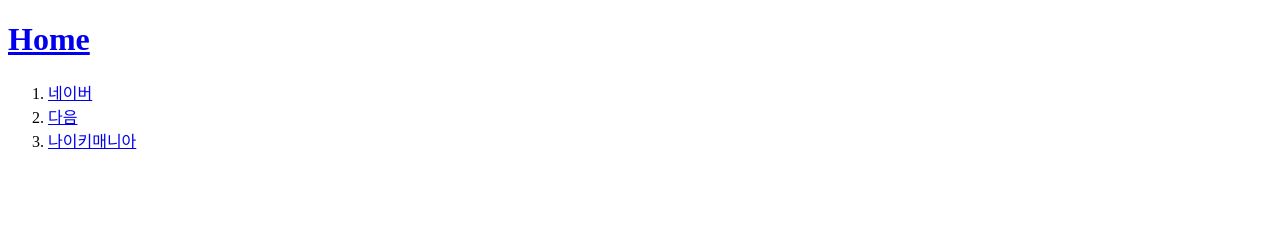
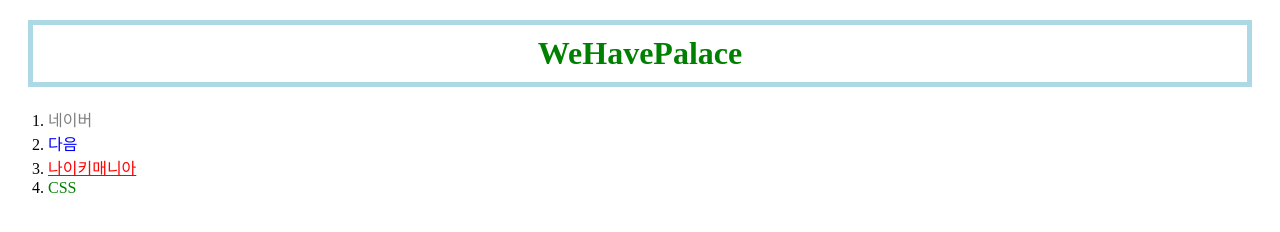
Before and after one commit to ohsung1224/WeHavePalace, a plain HTML site: page index.html in a window 1280 px wide. Drawn offline with Linux system fonts and the light colour scheme.

Commit message:
Update index.html

```diff
--- a/index.html
+++ b/index.html
@@ -2,14 +2,44 @@
 <html lang="en" dir="ltr">
   <head>
     <meta charset="utf-8">
+    <style>
+      a {
+        color:green;
+        text-decoration:none;
+      }
+      .saw {
+        color: gray;
+      }
+      #active {
+        color: blue;
+      }
+      /*      h1 tag -> block level element      */
+      h1 {
+
+        border-width: 5px;
+        border-color: lightblue;
+        border-style: solid;
+        padding: 10px;
+        margin: 20px;
+        display: block;
+      }
+      /*      a tag -> inline element      */
+      h1, a {
+        text-align: center;
+      }
+    </style>
     <title>WeHavePalace</title>
   </head>
   <body>
-    <h1><a href="index.html">Home</a></h1>
+    <h1><a href="index.html">WeHavePalace</a></h1>
+    <!--
+      <h1><a href="index.html"><font color="green">Home</font></a></h1>
+    -->
     <ol>
-      <li><a href="http://www.naver.com">네이버</a></li>
-      <li><a href="http://www.daum.net">다음</a></li>
-      <li><a href="http://nikemania.com">나이키매니아</a></li>
+      <li><a href="http://www.naver.com" target="_blank" class="saw">네이버</a></li>
+      <li><a href="http://www.daum.net" target="_blank" class="saw" id="active">다음</a></li>
+      <li><a href="http://nikemania.com" style="text-decoration:underline; color:red;">나이키매니아</a></li>
+      <li><a href="css.html" >CSS</a></li>
     </ol>
   </body>
 </html>
```
